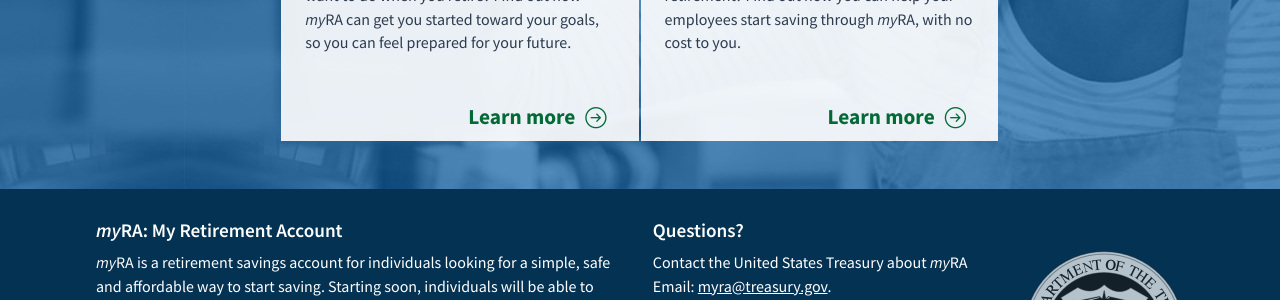
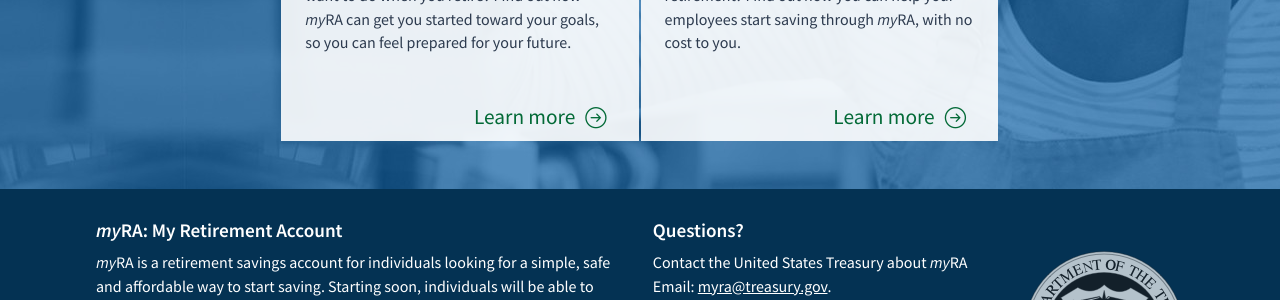
Before and after one commit to 18F/myra, a Jekyll site: the page built from index.html, in a window 1280 px wide. Shown: the part 651-951 px from the top of the page. Built offline with Jekyll 4.4.1, drawn with Linux system fonts in a browser that asks for light colours.

Commit message:
Styling home boxes

```diff
--- a/static/_sass/_custom.scss
+++ b/static/_sass/_custom.scss
@@ -1718,6 +1718,7 @@
     }
 
     @include media($tiny-down) {
+      border-top: 1px solid $myra-blue1;
       background-color: #fff;
       // background-color: rgba(#fff, .9);
     }
@@ -1738,7 +1739,6 @@
 
 .block-link {
   font-size: $base-font-size * 1.333;
-  font-weight: bold;
   text-align: right;
   padding: 1.5em;
   margin-top: 1em;
```
